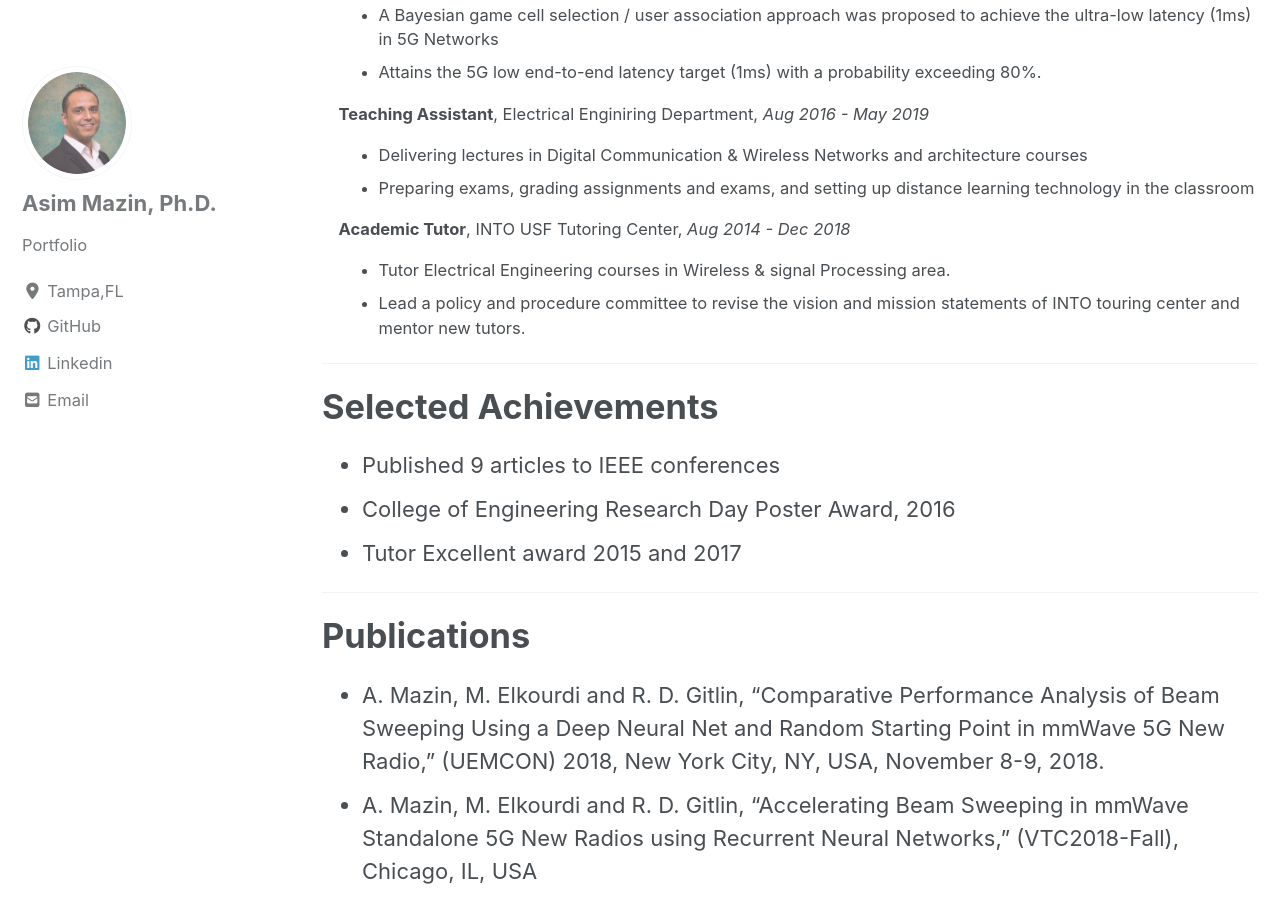
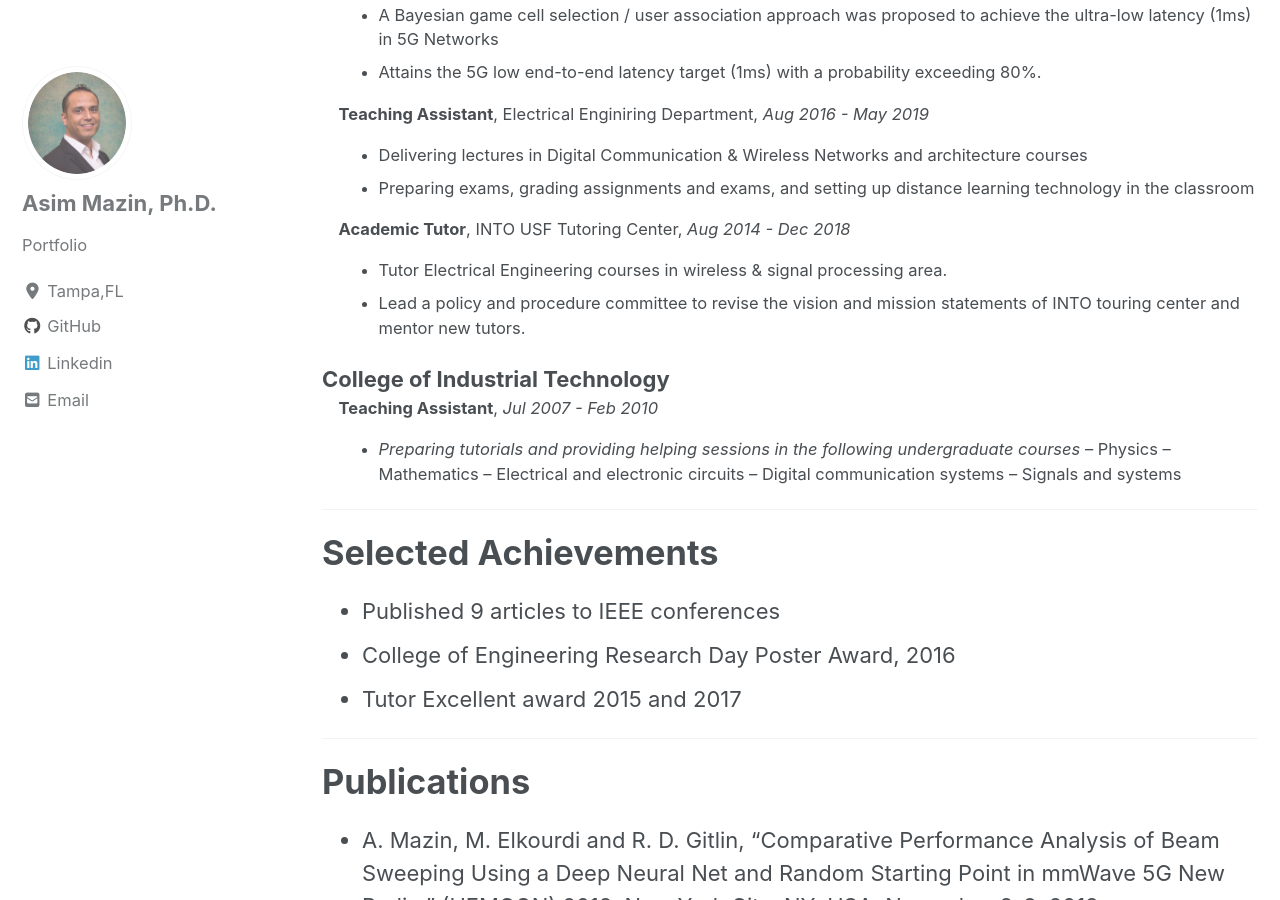
Before and after one commit to AsimMazin/Asimmazin.github.io, a Jekyll site: the page built from _pages/Resume.md, in a window 1280 px wide and 900 px high, scrolled down 1730 px. Built offline with Jekyll 4.4.1, drawn with Linux system fonts in a browser that asks for light colours; cached includes are drawn as plain includes; nearby versions of some CDN libraries.

Commit message:
New Modifications

```diff
--- a/_pages/Resume.md
+++ b/_pages/Resume.md
@@ -52,8 +52,17 @@ University of South Florida, Tampa, FL
    - Delivering lectures in Digital Communication & Wireless Networks and architecture courses
    - Preparing exams, grading assignments and exams, and setting up distance learning technology in the classroom
 : **Academic Tutor**, INTO USF Tutoring Center, *Aug 2014 - Dec 2018*
-   - Tutor Electrical Engineering courses in Wireless & signal Processing area.
+   - Tutor Electrical Engineering courses in wireless & signal processing area.
    - Lead a policy and procedure committee to revise the vision and mission statements of INTO touring center and mentor new tutors.
+
+College of Industrial Technology
+: **Teaching Assistant**, *Jul 2007 - Feb 2010*
+- *Preparing tutorials and providing helping sessions in the following undergraduate courses*
+  – Physics
+  – Mathematics
+  – Electrical and electronic circuits
+  – Digital communication systems
+  – Signals and systems
 
 -----------------
 
```
